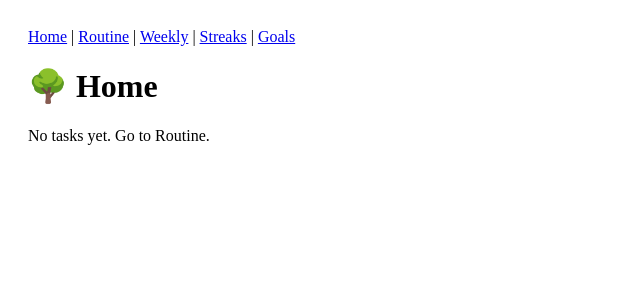
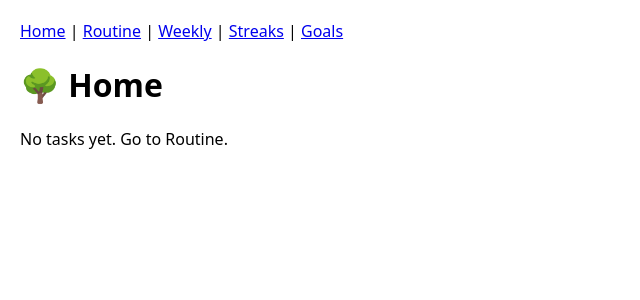
Before and after one commit to azshameri/triple-tree-os, a Next.js app: page / in a window 1280 px wide. Shown: the top 300 px of the page, without its empty margins (0-640 px from the left). Built offline with nearby package versions, Linux system fonts and the light colour scheme.

Commit message:
Create layout.js

```diff
--- /dev/null
+++ b/app/layout.js
@@ -0,0 +1,14 @@
+export const metadata = {
+  title: "Triple Tree OS",
+  description: "Minimum counts. Maximum grows."
+};
+
+export default function RootLayout({ children }) {
+  return (
+    <html lang="en">
+      <body style={{ margin: 0, fontFamily: "system-ui" }}>
+        {children}
+      </body>
+    </html>
+  );
+}
```
